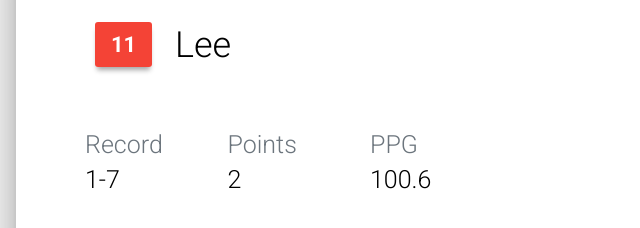
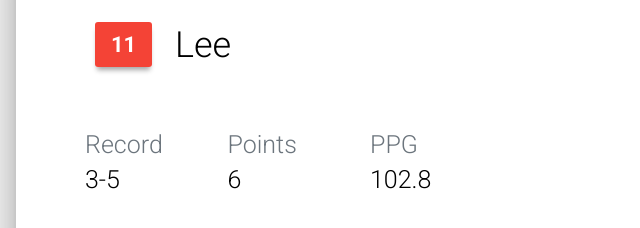
Before and after one commit to 1-lb-fish/1-lb-fish.github.io, a plain HTML site: page powerRankings.html in a window 1280 px wide. Shown: the part 2069-2297 px from the top of the page, 0-640 px from the left. Drawn offline with Linux system fonts and the light colour scheme; some packages are replaced by stand-ins of ours; a script that the page names is missing.

Commit message:
correct Lee stats

```diff
--- a/powerRankings.html
+++ b/powerRankings.html
@@ -277,21 +277,21 @@
                     <div class="col-4 col-lg-3 ">
                       <div class="icon">
                         <h3 class="text-muted mb-0">Record</h3>
-                        <h3 class="mt-0">1-7</h3>
+                        <h3 class="mt-0">3-5</h3>
                       </div>
                     </div>
                     <!-- season points -->
                     <div class="col-4 col-lg-3">
                       <div class="icon">
                         <h3 class="text-muted mb-0">Points</h3>
-                        <h3 class="mt-0">2</h3>
+                        <h3 class="mt-0">6</h3>
                       </div>
                     </div>
                     <!-- points per game (ppg) -->
                     <div class="col-4 col-lg-3">
                       <div class="icon">
                         <h3 class="text-muted mb-0">PPG</h3>
-                        <h3 class="mt-0">100.6</h3>
+                        <h3 class="mt-0">102.8</h3>
                       </div>
                     </div>
                   </div>
```
